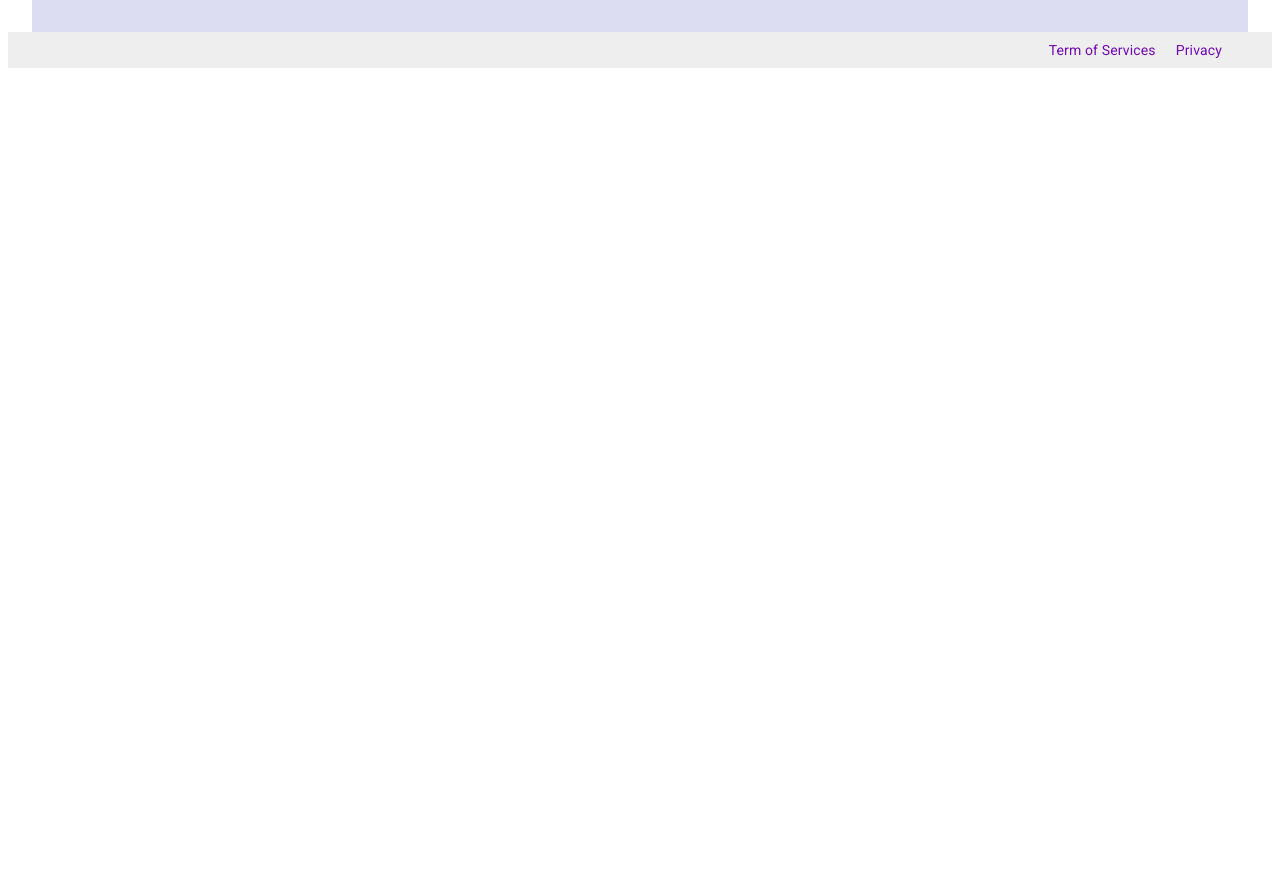
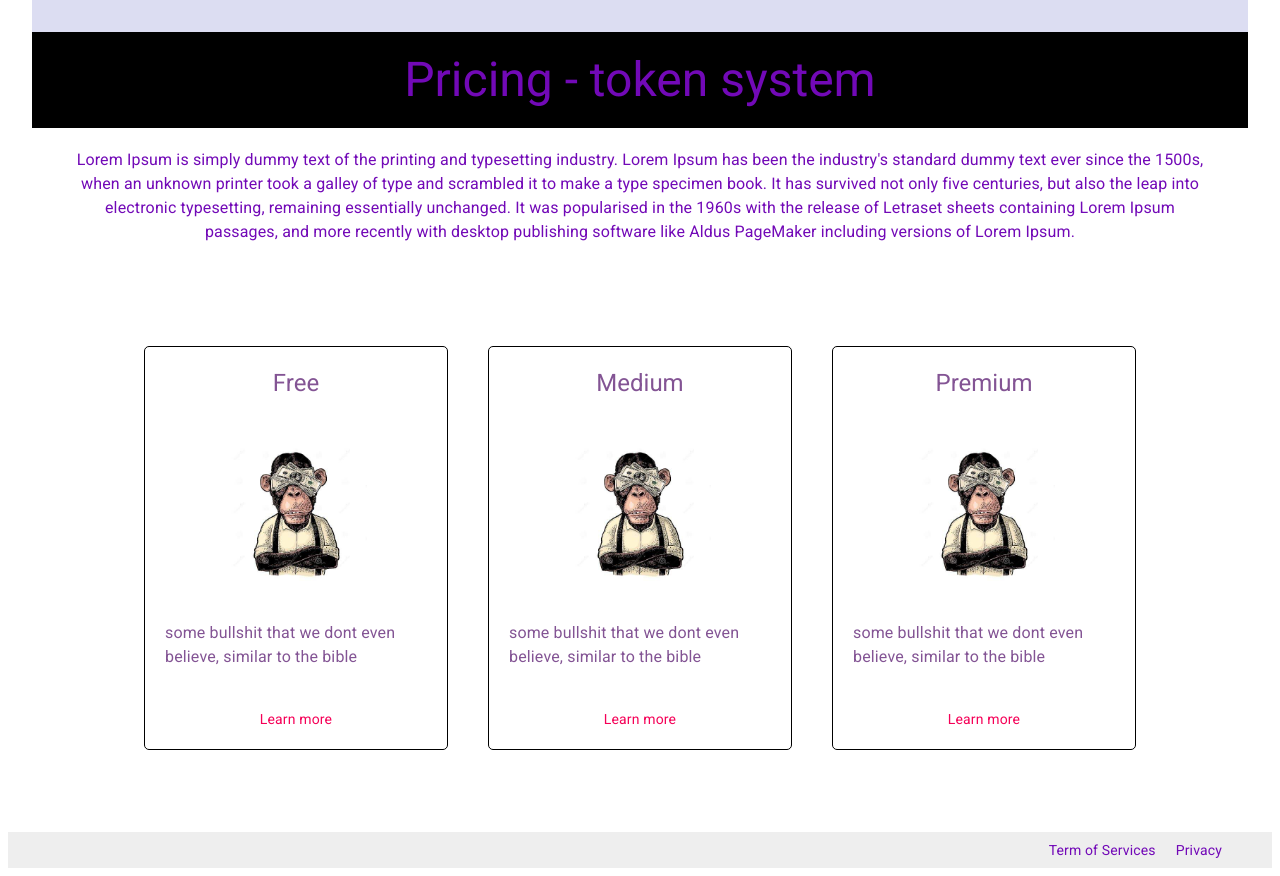
Before and after one commit to momoclouq/SEPM_group26, a React (Create React App) app in the folder frontend/: page / in a window 1280 px wide. Shown: the part 2460-3336 px from the top of the page. Before the commit the page ends 2536 px from the top, so only its background shows below. Built offline with nearby package versions, Linux system fonts and the light colour scheme.

Commit message:
partially finished token panel

```diff
--- a/frontend/src/components/outerPages/Homepage.js
+++ b/frontend/src/components/outerPages/Homepage.js
@@ -9,6 +9,7 @@ import Footer from "./Footer";
 import IntroPanel from "./components/IntroPanel";
 import AdvantagePanel from "./components/AdvantagePanel";
 import SolutionPanel from "./components/SolutionPanel";
+import TokenPanel from "./components/TokenPanel";
 
 const useStyles = makeStyles((theme) => ({
     main: {
@@ -34,6 +35,7 @@ const Homepage = () => {
                     <IntroPanel />
                     <AdvantagePanel />
                     <SolutionPanel />
+                    <TokenPanel />
                 </Container>
 
                 <Footer />
--- a/frontend/src/components/outerPages/components/SolutionPanel.js
+++ b/frontend/src/components/outerPages/components/SolutionPanel.js
@@ -38,6 +38,8 @@ const useStyles = makeStyles((theme) => ({
         color: "#835494",
         border: "1px solid black",
         transition: "border 0.25s ease-out",
+        padding: "15px",
+        boxShadow: "1px 2px 1.5px black",
     },
     solutionContent: {
         flexGrow: 1,
@@ -56,7 +58,7 @@ const SolutionPanel = () => {
         return (
             <Grid xs={6} md={3} container item className={classes.solutionPanel} direction="column" justify="flex-start">
                 <Grid className={classes.padItems} item>
-                    <Typography variant="h6">
+                    <Typography variant="h5">
                         {name}
                     </Typography>
                 </Grid>
@@ -68,7 +70,7 @@ const SolutionPanel = () => {
                 </Grid>
 
                 <Grid className={classes.padItems} item>
-                    <Typography variant="body2">
+                    <Typography variant="subtitle1">
                         <Link href="#" onCLick={preventDefault} color="secondary">
                             Learn more
                         </Link>
--- /dev/null
+++ b/frontend/src/components/outerPages/components/TokenPanel.js
@@ -0,0 +1,130 @@
+import React from "react";
+import clsx from "clsx";
+
+import {makeStyles} from "@material-ui/core/styles";
+import Grid from "@material-ui/core/Grid";
+import Typography from "@material-ui/core/Typography";
+import Box from "@material-ui/core/Box";
+import Link from "@material-ui/core/Link";
+import {CardMedia} from "@material-ui/core";
+
+import monkeyIcon from "../../../media/moneyMonkey.jpg";
+
+const useStyles = makeStyles((theme) => ({
+    panel: {
+        minHeight: "100vh",
+        width: "100%",
+        justifyContent: "center",
+    },
+    token: {
+        color: "#7209B7",
+        backgroundColor: "whihte",
+    },
+    tokenTitle: {
+        backgroundColor: "#000000",
+        color: "inherit",
+        padding: "20px",
+        textAlign: "center",
+    },
+    tiers: {
+        flexGrow: 1,
+        maxWidth: "100%",
+    },
+    tokenPanel: {
+        "&:hover": {
+
+        },
+        background: "#fff",
+        borderRadius: "5px",
+        height: "100%",
+        color: "#835494",
+        border: "1px solid black",
+        margin: "20px"
+    },
+    tokenContent: {
+        textAlign: "center",
+        padding: "20px 40px"
+    },
+    padItems: {
+        padding: "20px 10px",
+    },
+    tierTitle: {
+        textAlign: "center"
+    },
+    tierContent: {
+        paddingLeft: "20px"
+    },
+    tierImg: {
+        display: "flex",
+        justifyContent: "center"
+    },
+    logo: {
+        height: "50%",
+        width: "50%"
+    }
+}));
+
+const TokenPanel = () => {
+    const classes = useStyles();
+
+    const TokenBoard = ({ name, content, pic}) => {
+        const preventDefault = (event) => event.preventDefault();
+
+        return (
+            <Grid xs={3} container item className={classes.tokenPanel} direction="column" alignItems="center">
+                <Grid className={clsx(classes.padItems, classes.tierTitle)} item>
+                    <Typography variant="h5">
+                        {name}
+                    </Typography>
+                </Grid>
+
+                <Grid className={clsx(classes.tierImg, classes.padItems)} item>
+                    <CardMedia
+                        component="img"
+                        className={classes.logo}
+                        title="Advertise for project"
+                        image={pic}
+                    />
+                </Grid>
+
+                <Grid className={clsx(classes.tierContent, classes.padItems)} item>
+                    <Typography variant="body1">
+                        {content}
+                    </Typography>
+                </Grid>
+
+                <Grid className={classes.padItems} item>
+                    <Typography variant="body2">
+                        <Link href="#" onCLick={preventDefault} color="secondary">
+                            Learn more
+                        </Link>
+                    </Typography>
+                </Grid>
+            </Grid>
+        );
+    }
+
+    return (
+        <Grid container className={clsx(classes.panel, classes.token)} direction="column" justify="center">
+            <Grid item>
+                <Typography className={classes.tokenTitle} variant="h3">
+                    Pricing - token system
+                </Typography>
+            </Grid>
+
+            <Grid item>
+                <Typography className={classes.tokenContent} variant="body1">
+                    Lorem Ipsum is simply dummy text of the printing and typesetting industry. Lorem Ipsum has been the industry's standard dummy text ever since the 1500s, when an unknown printer took a galley of type and scrambled it to make a type specimen book. It has survived not only five centuries, but also the leap into electronic typesetting, remaining essentially unchanged. It was popularised in the 1960s with the release of Letraset sheets containing Lorem Ipsum passages, and more recently with desktop publishing software like Aldus PageMaker including versions of Lorem Ipsum.
+                </Typography>
+            </Grid>
+
+            <Grid item container className={classes.tiers} justify="center" alignItems="center">
+                <TokenBoard name="Free" content="some bullshit that we dont even believe, similar to the bible" pic={monkeyIcon}/>
+                <TokenBoard name="Medium" content="some bullshit that we dont even believe, similar to the bible" pic={monkeyIcon} />
+                <TokenBoard name="Premium" content="some bullshit that we dont even believe, similar to the bible" pic={monkeyIcon} />
+            </Grid>
+        </Grid>
+    );
+};
+
+export default TokenPanel;
```
Also changed, not shown: frontend/src/media/moneyMonkey.jpg (added).
